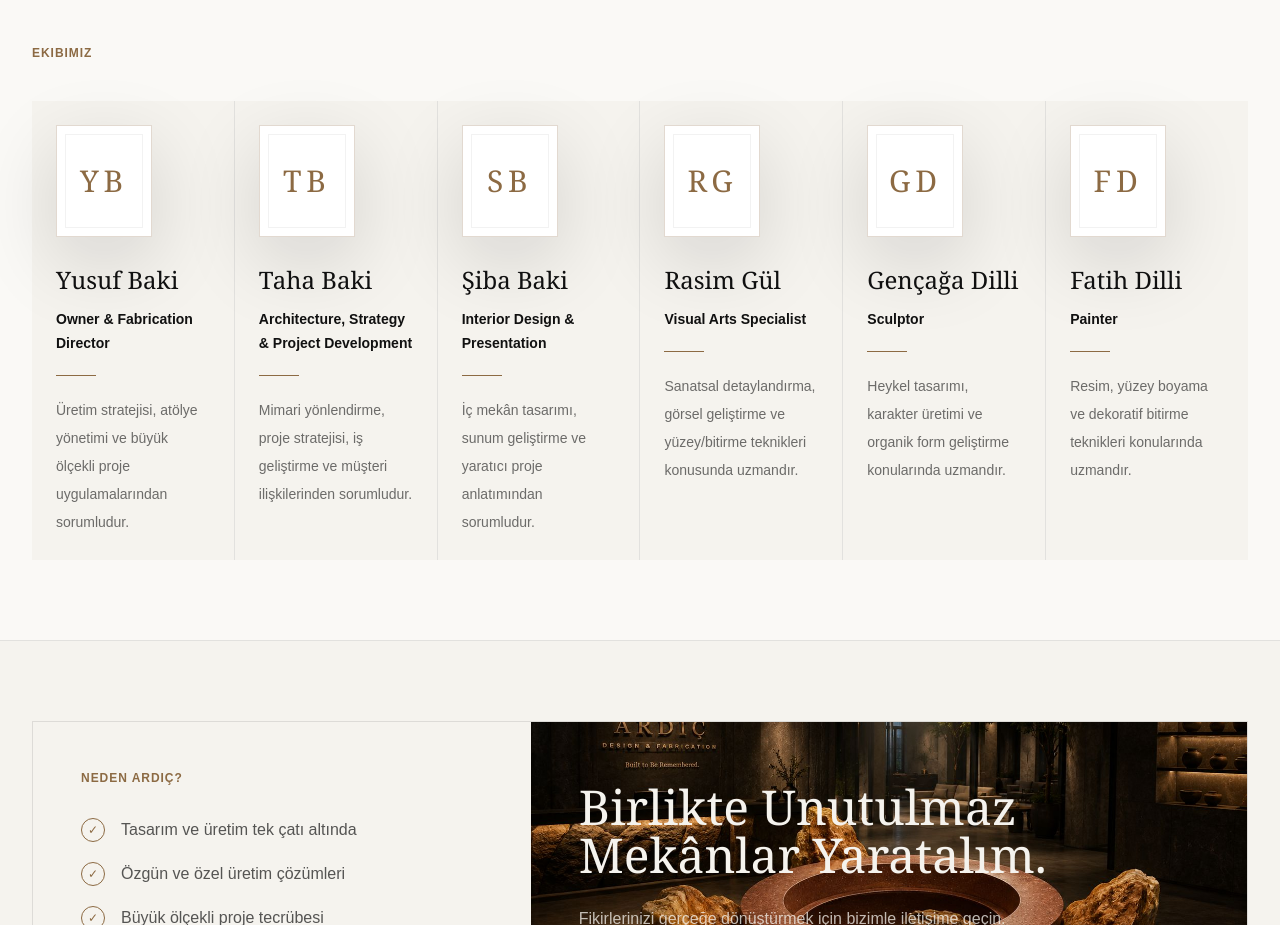
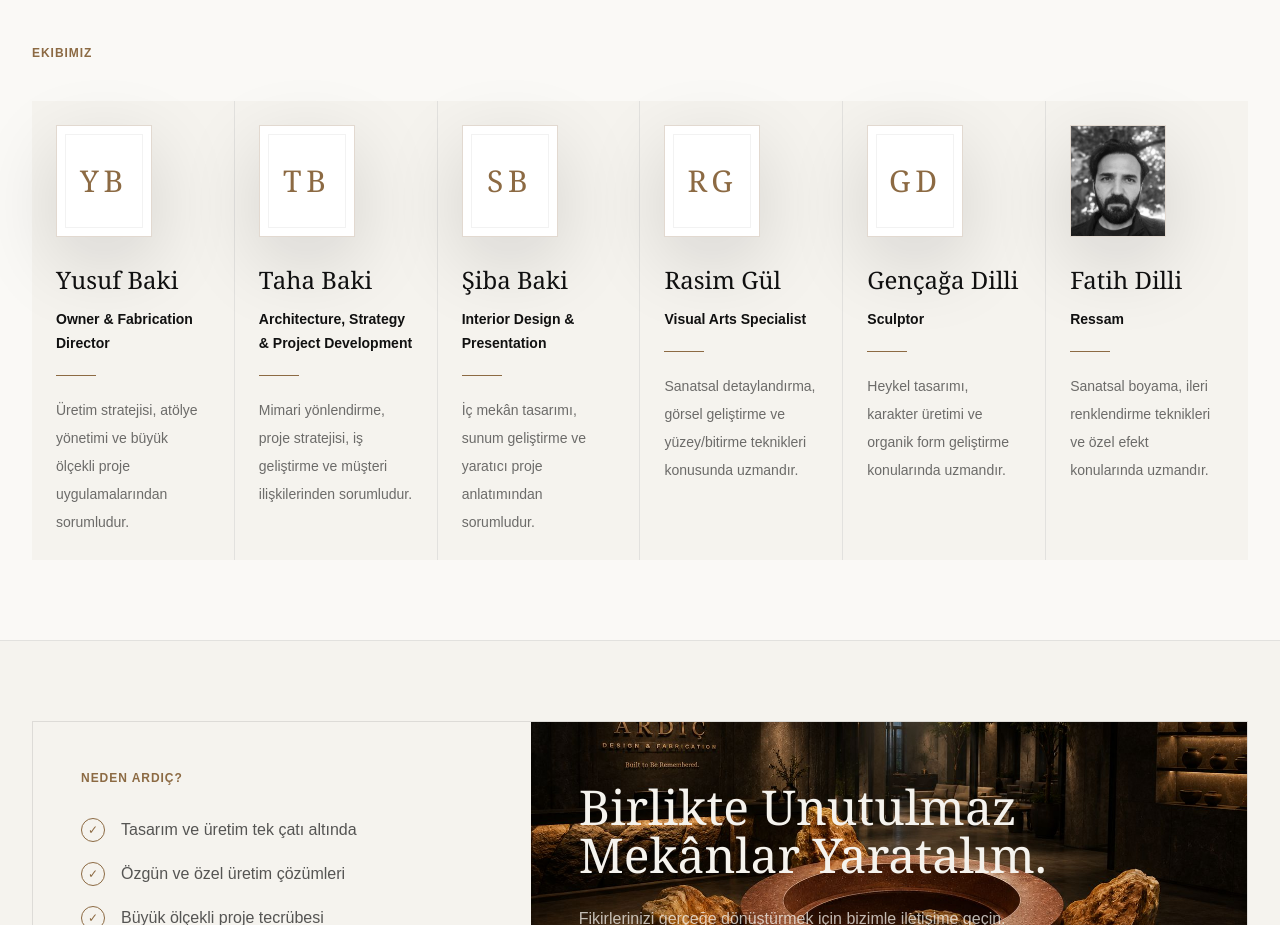
Before and after one commit to tahabaki6134/ardicdf-website, a Next.js app: page /about in a window 1280 px wide. Shown: the part 2280-3205 px from the top of the page. Built offline with nearby package versions, Linux system fonts and the light colour scheme.

Commit message:
Update Fatih Dilli team portrait

```diff
--- a/app/about/page.tsx
+++ b/app/about/page.tsx
@@ -59,7 +59,13 @@ const capabilities = [
   }
 ];
 
-const team = [
+const team: Array<{
+  name: string;
+  initials: string;
+  role: string;
+  copy: string;
+  photo?: string;
+}> = [
   {
     name: "Yusuf Baki",
     initials: "YB",
@@ -93,8 +99,9 @@ const team = [
   {
     name: "Fatih Dilli",
     initials: "FD",
-    role: "Painter",
-    copy: "Resim, yüzey boyama ve dekoratif bitirme teknikleri konularında uzmandır."
+    role: "Ressam",
+    copy: "Sanatsal boyama, ileri renklendirme teknikleri ve özel efekt konularında uzmandır.",
+    photo: "/team/fatih-dilli.png"
   }
 ];
 
@@ -235,11 +242,24 @@ export default function AboutPage() {
           <div className="mt-10 grid gap-px bg-ink/10 sm:grid-cols-2 lg:grid-cols-3 xl:grid-cols-6">
             {team.map((member) => (
               <article key={member.name} className="flex min-h-full flex-col bg-porcelain p-6">
-                <div className="relative flex h-28 w-24 items-center justify-center border border-bronze/25 bg-white shadow-soft">
-                  <div className="absolute inset-2 border border-ink/5" />
-                  <span className="relative font-display text-3xl tracking-[0.16em] text-bronze">
-                    {member.initials}
-                  </span>
+                <div className="relative flex h-28 w-24 items-center justify-center overflow-hidden border border-bronze/25 bg-white shadow-soft">
+                  {member.photo ? (
+                    <Image
+                      src={member.photo}
+                      alt={`${member.name} portrait`}
+                      fill
+                      sizes="96px"
+                      className="object-cover"
+                      style={{ objectPosition: "50% 32%" }}
+                    />
+                  ) : (
+                    <>
+                      <div className="absolute inset-2 border border-ink/5" />
+                      <span className="relative font-display text-3xl tracking-[0.16em] text-bronze">
+                        {member.initials}
+                      </span>
+                    </>
+                  )}
                 </div>
                 <h3 className="mt-7 font-display text-2xl leading-tight text-ink">{member.name}</h3>
                 <p className="mt-3 text-sm font-semibold leading-6 text-ink">{member.role}</p>
```
Also changed, not shown: public/team/fatih-dilli.png (added).
